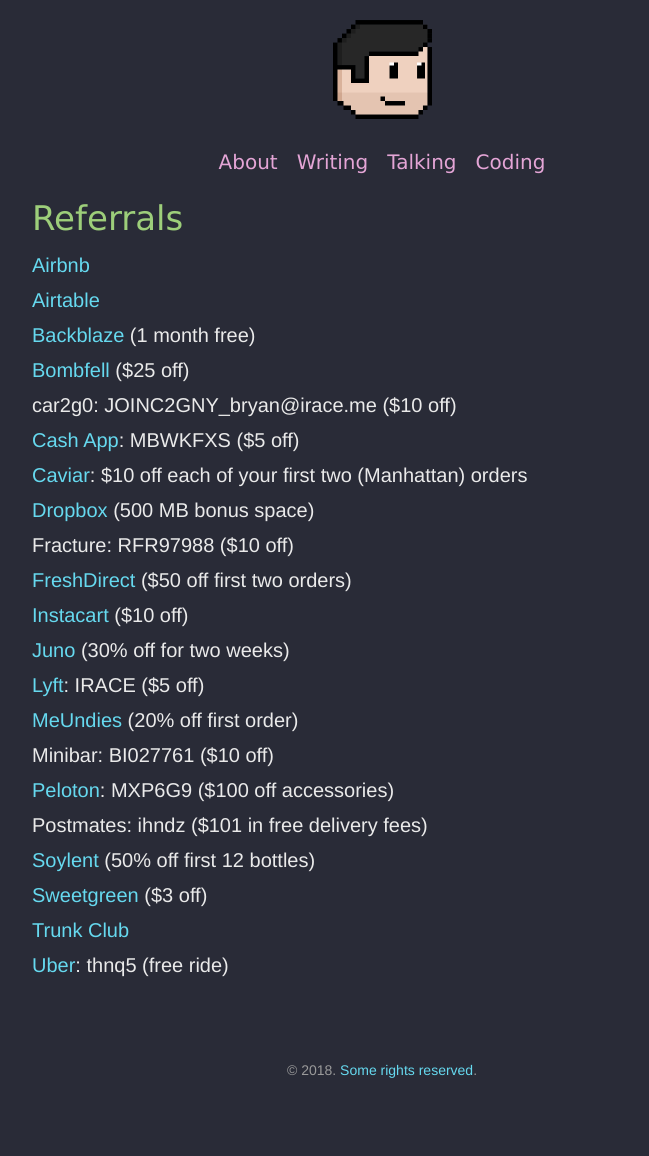
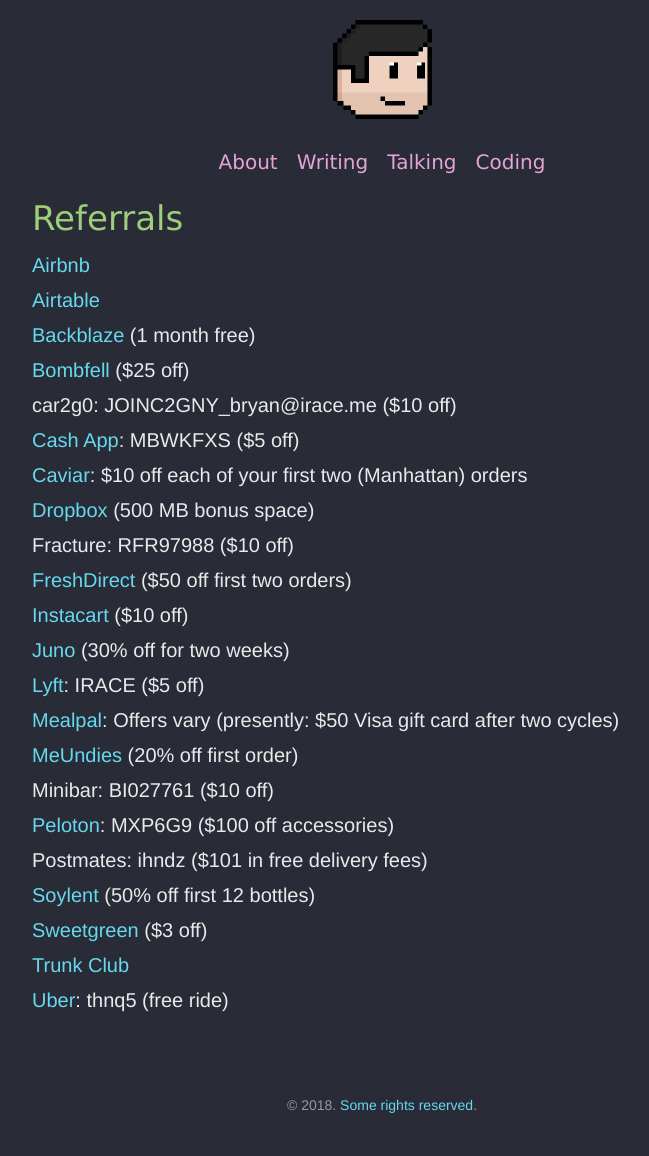
Before and after one commit to irace/irace.github.com, a Jekyll site: the page built from referrals.md, in a window 1280 px wide. Shown: the whole page, without its empty margins (258-907 px from the left). Built offline with Jekyll 4.4.1, drawn with Linux system fonts in a browser that asks for light colours; before the commit the page ends 1121 px from its top, so only the background shows below that.

Commit message:
Add Mealpal

```diff
--- a/referrals.md
+++ b/referrals.md
@@ -16,6 +16,7 @@
 * [Instacart](https://inst.cr/t/T7njvHHcW) ($10 off)
 * [Juno](https://join.gojuno.com/XAEa2Z9f8K) (30% off for two weeks)
 * [Lyft](https://www.lyft.com/invite/IRACE): IRACE ($5 off)
+* [Mealpal](https://mealpal.com/bryanirace): Offers vary (presently: $50 Visa gift card after two cycles)
 * [MeUndies](http://getcomfy.in/ghS3h) (20% off first order)
 * Minibar: BI027761 ($10 off)
 * [Peloton](https://www.pelotoncycle.com/referrals/MXP6G9): MXP6G9 ($100 off accessories)
```
